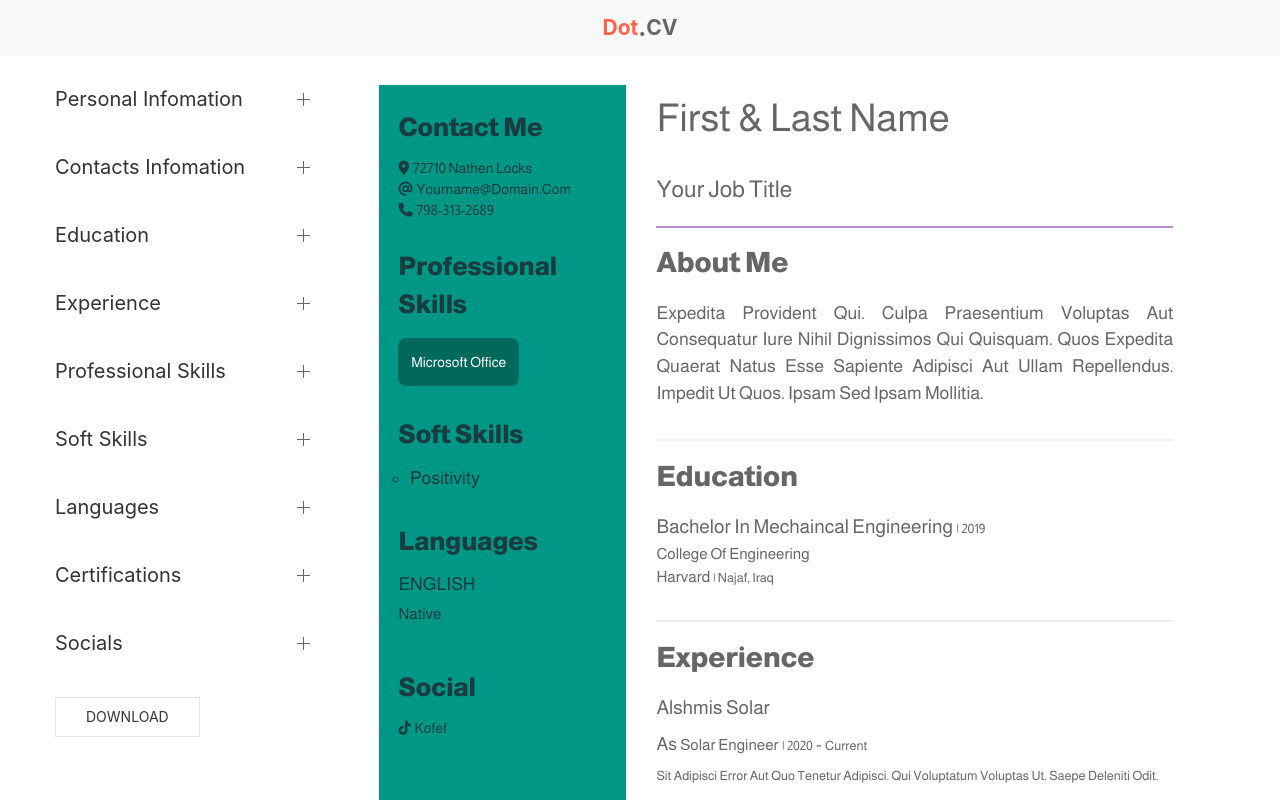
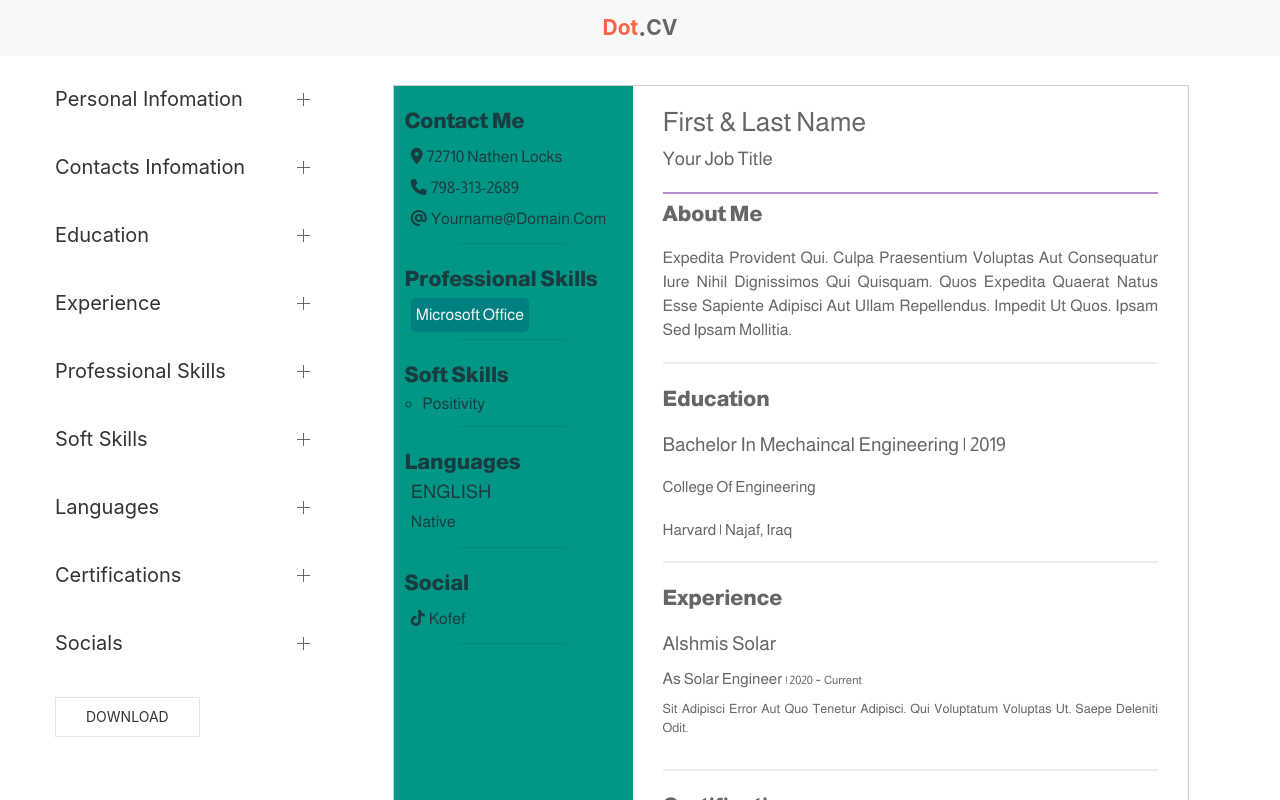
Before and after one commit to abdulrasol/dot.cv-simple-cv-creator, a Svelte app: page / in a window 1280 px wide. Shown: the top 800 px of the page. Built offline with nearby package versions, Linux system fonts and the light colour scheme.

Commit message:
imporve png qualltiy

```diff
--- a/package.json
+++ b/package.json
@@ -18,9 +18,8 @@
     "svelte": "^3.0.0"
   },
   "dependencies": {
-    "dom-to-image": "^2.6.0",
     "file-saver": "^2.0.5",
-    "sirv-cli": "^1.0.0",
-    "svg-to-pdfkit": "^0.1.8"
+    "html2canvas": "^1.3.2",
+    "sirv-cli": "^1.0.0"
   }
 }
--- a/src/components/template.svelte
+++ b/src/components/template.svelte
@@ -16,7 +16,7 @@
 };
 </script>
 
-<div class="my-container">
+<div class="container">
         <div id="print-doc" class="print">
             <!-- side container -->
             <div class="side green">
@@ -24,34 +24,35 @@
 
                 <!-- profile image container -->
                 {#if CV.img}
-                <div class="my-card">
+
                 <div class="image">
-                        <img id="user-profile-image" src={CV.img} alt={CV.name} srcset="">
+                    <img id="user-profile-image" src={CV.img} alt='{CV.name}' srcset="">
                 </div>
-                </div>
+
                  {/if}
                 <!-- persoanl info -->
-            <div class="my-card contact">
+                <div class="card contact">
                     <div class="card-title">
                         <span>Contact Me</span>
                     </div>
                     <div class="card-content">
                         <span>
                             <i class="fas fa-map-marker-alt"></i>{CV.contacts.address.value}</span>
+
+                        <a href="tel:{CV.contacts.phone}">
+                            <span>
+                                <i class="fas fa-phone"></i>{CV.contacts.phone.value}</span>
+                        </a>
                         <a href="mailto:{CV.contacts.email.value}">
                             <span>
                                 <i class="fas fa-at"></i>{CV.contacts.email.value}</span>
-                    </a>
-                    <a href="tel:{CV.contacts.phone}">
-                        <span>
-                            <i class="fas fa-phone"></i>{CV.contacts.phone.value}</span>
                         </a>
                     </div>
                 </div>
                 <!-- End persoanl info -->
 
                 <!-- Professional skills -->
-            <div class="my-card skills">
+                <div class="card skills">
                     <div class="card-title">
                         <span>Professional skills</span>
                     </div>
@@ -64,7 +65,7 @@
                 <!-- End Professional skills -->
 
                 <!-- soft skills -->
-            <div class="my-card soft">
+                <div class="card soft">
                     <div class="card-title">
                         <span>Soft skills</span>
                     </div>
@@ -80,13 +81,13 @@
                 <!-- End soft skills -->
 
                 <!-- start langs -->
-            <div class="my-card langs">
+                <div class="card langs">
                     <div class="card-title">
                         <span>Languages</span>
                     </div>
                     <div class="card-content">
                         {#each CV.languages as  language, index (index)}
-                        <div animate:flip='{{duration: 500}}'>
+                            <div class="lang" animate:flip='{{duration: 500}}'>
                                 <h4 transition:fly='{{x:-200, duration:500}}'>{language.language}</h4>
                                 <span transition:fly='{{x:-200, duration:500}}'>{language.level}</span>
                             </div>
@@ -97,7 +98,7 @@
                 <!-- End lang -->
 
                 <!-- start langs -->
-            <div class="my-card social">
+                <div class="card social">
                     <div class="card-title">
                         <span>Social</span>
                     </div>
@@ -137,7 +138,7 @@
                 <!-- Start cards -->
 
                 <!-- start about me -->
-                <div class="my-card about">
+                <div class="card about">
                     <div class="title">
                         <span>About Me</span>
                     </div>
@@ -150,7 +151,7 @@
                 <!-- start about me -->
 
                 <!-- start Edu -->
-                <div class="my-card edu">
+                <div class="card edu">
                     <div class="title">
                         <span>Education</span>
                     </div>
@@ -174,7 +175,7 @@
                 <!-- start Experience -->
 
                 <!-- start Experience -->
-                <div class="my-card exp">
+                <div class="card exp">
                     <div class="title">
                         <span>Experience</span>
                     </div>
@@ -201,7 +202,7 @@
                 <!-- start Experience -->
 
                 <!-- start certifications -->
-                <div class="my-card cert">
+                <div class="card cert">
                     <div class="title">
                         <span>certifications</span>
                     </div>
@@ -232,7 +233,9 @@
     <!-- end right container -->
     </div>
 </div>
+
 <div id="print-svg" class="print"></div>
+
 <style>
        /* CV Main Container */
 
@@ -282,6 +285,9 @@
         border-color: var(--cyan);
     }
 
+    /* colors class */
+
+
     * :not(i) {
         font-family: Almarai;
         box-sizing: border-box;
@@ -290,107 +296,112 @@
     }
 
 
-    .my-container {
+    .container {
+        width: 210mm;
+        height: 297mm;
         margin: auto;
-        width: 95%;
         min-height: 100px;
+        border: 1px solid #CCC;
+    }
 
-        display: flex;
-        align-items: stretch;
-
-    }
     #print-doc {
         display: flex;
         align-items: stretch;
+        width: 100%;
+        height: 100%;
     }
+
     /* Colors Classes */
 
     /* side */
-    .my-container .side {
+    .container .side {
         width: 30%;
-        padding-top: 10px;
+        padding: 10px;
+        padding-top: 20px;
         border-right-width: 1px;
         border-right-style: solid;
-        position: relative;
+        font-size: 12pt;
     }
 
-    .my-container .side .my-card {
-        padding: 1vw;
-
+    .container .side .image {
+        text-align: center;
+        margin-bottom: 18px;
     }
 
-    .my-container .side .image {
-        text-align: center;
-    }
-
-    .my-container .side #user-profile-image {
-        width: 18vw;
-        height: 18vw;
-        object-fit: cover;
-        object-position: center;
+    .container .side .image img {
+        width: 80%;
+        height: 80%;
         border-radius: 50%;
         border: 1px solid var(--white)
     }
 
-    .my-container .side .my-card .card-title {
-        padding-left: 0.5vw;
-        padding-bottom: 0.9vw;
+    .container .side .card {
+        margin-bottom: 20px;
+        color: inherit;
+
+    }
+
+    .container .side .card::after {
+        padding-top: 5px;
+        content: '';
+        display: block;
+        width: 50%;
+        margin: auto;
+        border-bottom: 1px solid rgba(0, 0, 0, 0.1);
+    }
+
+    .container .side .card .card-title {
         text-align: left;
         font-weight: bold;
         font-family: Tajawal;
         color: inherit;
-
     }
 
-    .my-container .side .my-card .card-title span {
-        font-size: 2vw;
+    .container .side .card .card-title span {
+        font-size: 16pt;
         text-transform: capitalize;
         color: inherit;
     }
 
-    .my-container .side .my-card .card-content {
+    .container .side .card .card-content {
         padding-left: 0.5vw;
     }
-    .my-container .side .social .card-content span,
-    .my-container .side .my-card .card-content span {
-        font-size: 1.1vw;
+
+    .container .side .card .card-content span {
+        font-size: 12pt;
         color: inherit;
     }
 
     /* personal info */
-    .my-container .side .social span,
-    .my-container .side .contact span {
+    .container .side .social span,
+    .container .side .contact span {
         display: block;
-        padding-bottom: 0.7vw;
+        padding-bottom: 7px;
+        color: inherit;
     }
 
-    .my-container .side .social span:last-of-type,
-    .my-container .side .contact span:last-of-type{
-        padding-bottom: 0;
-    }
-
-    .my-container .side .social a,
-    .my-container .side .contact a {
+    .container .side .social a,
+    .container .side .contact a {
         color: inherit;
         text-decoration: inherit;
     }
 
-    .my-container .side .social span i,
-    .my-container .side .contact span i {
+    .container .side .social span i,
+    .container .side .contact span i {
         padding-right: 0.3vw;
     }
 
     /* end personal info */
 
     /* start skills */
-    .my-container .side .skills .card-content span {
+    .container .side .skills .card-content span {
         display: inline-block;
-        padding: 1.05vw 1vw;
-        margin: 0.252vw 0.252vw 0.252vw 0;
-        border-radius: 0.630vw;
+        padding: 5px;
+        margin: 2px 2px 2px 0;
+        border-radius: 5px;
         font-weight: 500;
-        background-color: var(--teal);
-        color: var(--white);
+        background-color: teal;
+        color: whitesmoke;
 
     }
 
@@ -398,17 +409,17 @@
 
 
     /* start soft skills */
-    .my-container .side .soft .card-content ul {
+    .container .side .soft .card-content ul {
         padding: 0;
         padding-left: .9vw;
         margin: 0;
 
     }
 
-    .my-container .side .soft .card-content ul li {
+    .container .side .soft .card-content ul li {
         list-style-type: circle;
         padding-bottom: 5px;
-        font-size: 1.4vw;
+        font-size: 12pt;
 
     }
 
@@ -416,20 +427,21 @@
 
 
     /* start soft langs */
-    .my-container .side .langs .card-content>div {
-        padding-bottom: 0.7vw;
-        padding-right: 0.5vw;
+    /* start soft langs */
+    .container .side .langs .card-content .lang {
+        padding-bottom: 10pxw;
+
     }
 
-    .my-container .side .langs .card-content h4 {
-        font-size: 1.4vw;
+    .container .side .langs .card-content h4 {
+        font-size: 14pt;
         text-transform: uppercase;
         margin: 0 0 5px 0;
 
     }
 
-    .my-container .side .langs .card-content div>span {
-        font-size: 1.2vw;
+    .container .side .langs .card-content div>span {
+        font-size: 12pt;
         display: block;
         margin-bottom: 0.630vw;
     }
@@ -437,14 +449,16 @@
 
     /* end soft langs */
 
+    /* end soft langs */
+
 
     /* start right container */
 
     .right {
-        float: right;
         background-color: var(--white);
         width: 70%;
         padding: 10px 30px;
+        padding-top: 20px;
     }
 
     /* start name container */
@@ -453,14 +467,14 @@
     }
 
     .right .name-dev h1 {
-        font-size: 3vw;
-        margin-bottom: 2.519vw;
+        font-size: 20pt;
+        margin-bottom: 8px;
         text-transform: capitalize;
     }
 
     .right .name-dev h4 {
-        font-size: 1.8vw;
-        margin-top: 1.259vw;
+        font-size: 14pt;
+        margin-top: 0;
         text-transform: capitalize;
     }
 
@@ -475,35 +489,38 @@
 
     /* start details container */
     .right .details {
-        padding-left: 0px;
+        padding-left: 0;
     }
 
-    .right .details .my-card {
+    .right .details .card {
         border-bottom: 2px solid #cccccc57;
-        margin-top: 1.149vw;
-        margin-bottom: 0.9vw;
+        margin-top: 5px;
+        margin-bottom: 20px;
     }
 
-    .right .details .my-card .title {
+    .right .details .card .title {
         padding-left: 0px;
-        font-size: 2.2vw;
+        font-size: 16pt;
         font-weight: bold;
         padding-bottom: 15px;
     }
 
-    .right .details .my-card .content {
+    .right .details .card .content {
         padding-left: 0px;
-        font-size: 1.4vw;
+        font-size: 12pt;
         font-weight: normal;
         text-align: justify;
         text-justify: inter-word;
 
     }
 
+    .right .details .card .content div {
+        margin-bottom: 15px;
+    }
+
     /* start about */
     .right .details .about .content {
-        margin-bottom: 2.519vw;
-
+        margin-bottom: 20px;
     }
 
     .right .details .about .content p {
@@ -517,25 +534,18 @@
     /* start edu */
 
     .right .details .edu .content .item {
-        margin-bottom: 2.519vw;
-
+        margin-bottom: 12px;
     }
 
-    .right .details .edu .content div.degree-container {
-        margin: 0;
-    }
+
     .right .details .edu .content div .degree {
         font-size: 1.5vw;
     }
-    .right .details .edu .content .date,
-    .right .details .edu .content .country {
-        font-size: 1vw;
-    }
 
-    .right .details .edu .content div.college p{
+    .right .details .edu .content div .university,
+    .right .details .edu .content div .college,
+    .right .details .edu .content div .country {
         font-size: 1.2vw;
-        padding: 0;
-        margin: 0;
     }
 
 
@@ -560,7 +570,7 @@
 
     .right .details .exp .content div .to,
     .right .details .exp .content div .from {
-       font-size: 1vw;
+        font-size: 0.9vw;
     }
 
     .right .details .exp .content div .as {
@@ -645,10 +655,10 @@
     }
 
 
-/*
+
     .contact-feild div {
         position: relative;
-    } */
+    }
 
     .contact-feild div span {
         display: block;
--- a/src/forms/PersonalInfoForm.svelte
+++ b/src/forms/PersonalInfoForm.svelte
@@ -36,8 +36,9 @@
                     <TextArea id='about-me' title='About Me' bind:value={bio}></TextArea>
                     <div class="uk-margin">
                         <label class="uk-form-label" for='img-select'>Profile Image</label>
-                        <div class="uk-form-controls">
-                            <input on:change={handleImage} class="uk-input" id='img-select' type="file" accept="image/*" name="file" bind:value={image}/>
+                        <div uk-form-custom>
+                            <input on:change={handleImage} id='img-select' type="file" accept="image/*" name="file" bind:value={image}>
+                            <button class="uk-button uk-button-default" type="button" tabindex="-1">Select Profile Picture</button>
                         </div>
                     </div>
 
```
Also changed, not shown: src/components/Downloading.svelte (added, +22 -0 lines), src/components/Forms.svelte (+4 -38 lines), 2 other files (tests, documents, lock files or other folders). Lines whose indentation alone changed are shown as unchanged.
